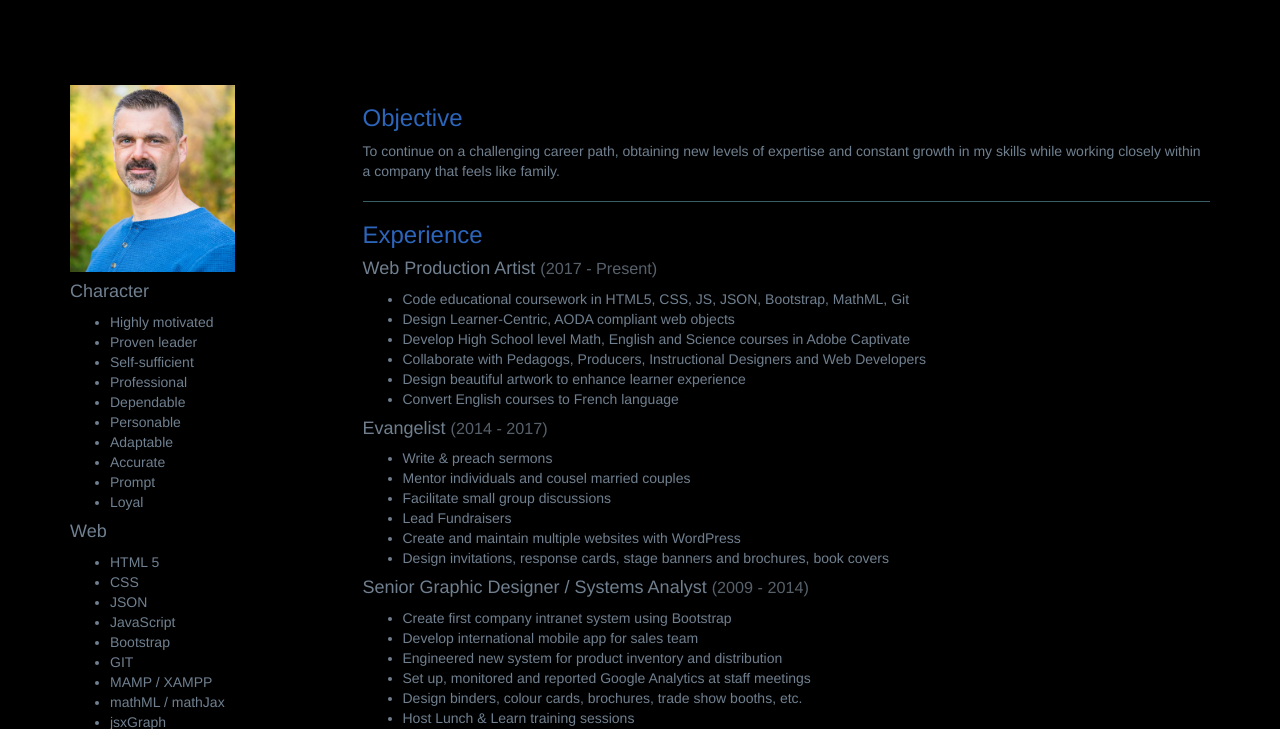
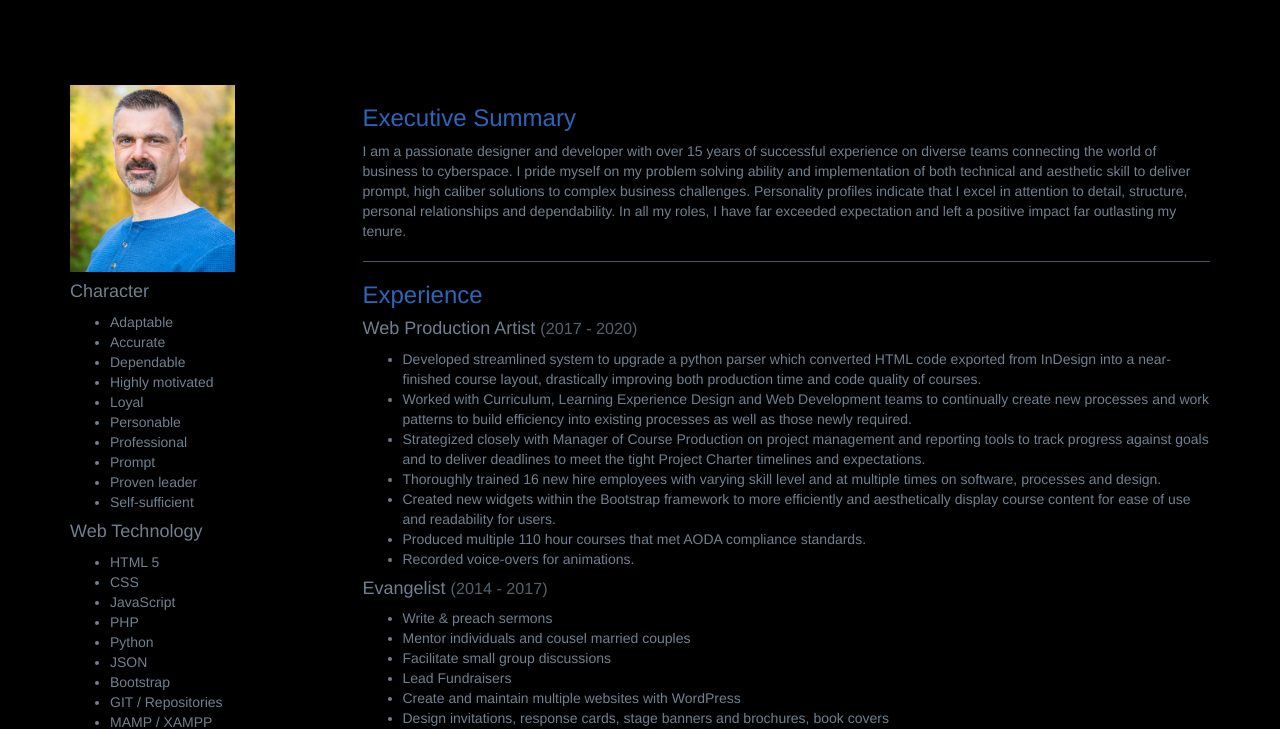
Before and after one commit to jakestuder68/jakestuder68.github.io, a plain HTML site: page index.html in a window 1280 px wide. Shown: the part 167-896 px from the top of the page. Drawn offline with nearby package versions, Linux system fonts and the light colour scheme.

Commit message:
Add files via upload

```diff
--- a/resume/resume.html
+++ b/resume/resume.html
@@ -4,29 +4,30 @@
                 <img src="img/JakeProfilePic.jpg" width="100%">
                 <h4>Character</h4>
                 <ul>
+                    <li>Adaptable</li>
+                    <li>Accurate</li>
+                    <li>Dependable</li>
                     <li>Highly motivated</li>
+                    <li>Loyal</li>
+                    <li>Personable</li>
+                    <li>Professional</li>
+                    <li>Prompt</li>
                     <li>Proven leader</li>
                     <li>Self-sufficient</li>
-                    <li>Professional</li>
-                    <li>Dependable</li>
-                    <li>Personable</li>
-                    <li>Adaptable</li>
-                    <li>Accurate</li>
-                    <li>Prompt</li>
-                    <li>Loyal</li>
                 </ul>
-                <h4>Web</h4>
+                <h4>Web Technology</h4>
                 <ul>
                     <li>HTML 5</li>
                     <li>CSS</li>
+                    <li>JavaScript</li>
+                    <li>PHP</li>
+                    <li>Python</li>
                     <li>JSON</li>
-                    <li>JavaScript</li>
                     <li>Bootstrap</li>
-                    <li>GIT</li>
+                    <li>GIT / Repositories</li>
                     <li>MAMP / XAMPP</li>
                     <li>mathML / mathJax</li>
                     <li>jsxGraph</li>
-                    <li>Brackets / Sublime</li>
                     <li>Google analytics</li>
                     <li>AODA compliance</li>
                 </ul>
@@ -40,7 +41,7 @@
                     <li>After Effects</li>
                     <li>Captivate</li>
                     <li>Audition</li>
-                    <li>Microsoft Office</li>
+                    <li>MS Office</li>
                     <li>Pro Tools</li>
                     <li>Audacity</li>
                 </ul>
@@ -49,7 +50,7 @@
                     <li>Guitar</li>
                     <li>Songwriting</li>
                 </ul>
-                <a href="files/resumes/jakestuder-resume.pdf" download><img src="img/pdfIcon.png" width="75px"></a>
+                <a href="files/resumes/jakestuder-2020resume.pdf" download><img src="img/pdfIcon.png" width="75px"></a>
 
             </aside>
 
@@ -57,18 +58,19 @@
             </div>
 
             <div class="col-sm-9">
-                <h3>Objective</h3>
-                <p>To continue on a challenging career path, obtaining new levels of expertise and constant growth in my skills while working closely within a company that feels like family. </p>
+                <h3>Executive Summary</h3>
+                <p>I am a passionate designer and developer with over 15 years of successful experience on diverse teams connecting the world of business to cyberspace. I pride myself on my problem solving ability and implementation of both technical and aesthetic skill to deliver prompt, high caliber solutions to complex business challenges. Personality profiles indicate that I excel in attention to detail, structure, personal relationships and dependability. In all my roles, I have far exceeded expectation and left a positive impact far outlasting my tenure.</p>
                 <hr>
                 <h3>Experience</h3>
-                <h4>Web Production Artist <small>(2017 - Present)</small></h4>
+                <h4>Web Production Artist <small>(2017 - 2020)</small></h4>
                 <ul>
-                    <li>Code educational coursework in HTML5, CSS, JS, JSON, Bootstrap, MathML, Git</li>
-                    <li>Design Learner-Centric, AODA compliant web objects</li>
-                    <li>Develop High School level Math, English and Science courses in Adobe Captivate</li>
-                    <li>Collaborate with Pedagogs, Producers, Instructional Designers and Web Developers</li>
-                    <li>Design beautiful artwork to enhance learner experience</li>
-                    <li>Convert English courses to French language</li>
+                    <li>Developed streamlined system to upgrade a python parser which converted HTML code exported from InDesign into a near-finished course layout, drastically improving both production time and code quality of courses.</li>
+                    <li>Worked with Curriculum, Learning Experience Design and Web Development teams to continually create new processes and work patterns to build efficiency into existing processes as well as those newly required. </li>
+                    <li>Strategized closely with Manager of Course Production on project management and reporting tools to track progress against goals and to deliver deadlines to meet the tight Project Charter timelines and expectations.</li>
+                    <li>Thoroughly trained 16 new hire employees with varying skill level and at multiple times on software, processes and design. </li>
+                    <li>Created new widgets within the Bootstrap framework to more efficiently and aesthetically display course content for ease of use and readability for users.</li>
+                    <li>Produced multiple 110 hour courses that met AODA compliance standards.</li>
+                    <li>Recorded voice-overs for animations.</li>
                 </ul>
 
                 <h4>Evangelist <small>(2014 - 2017)</small></h4>
```
